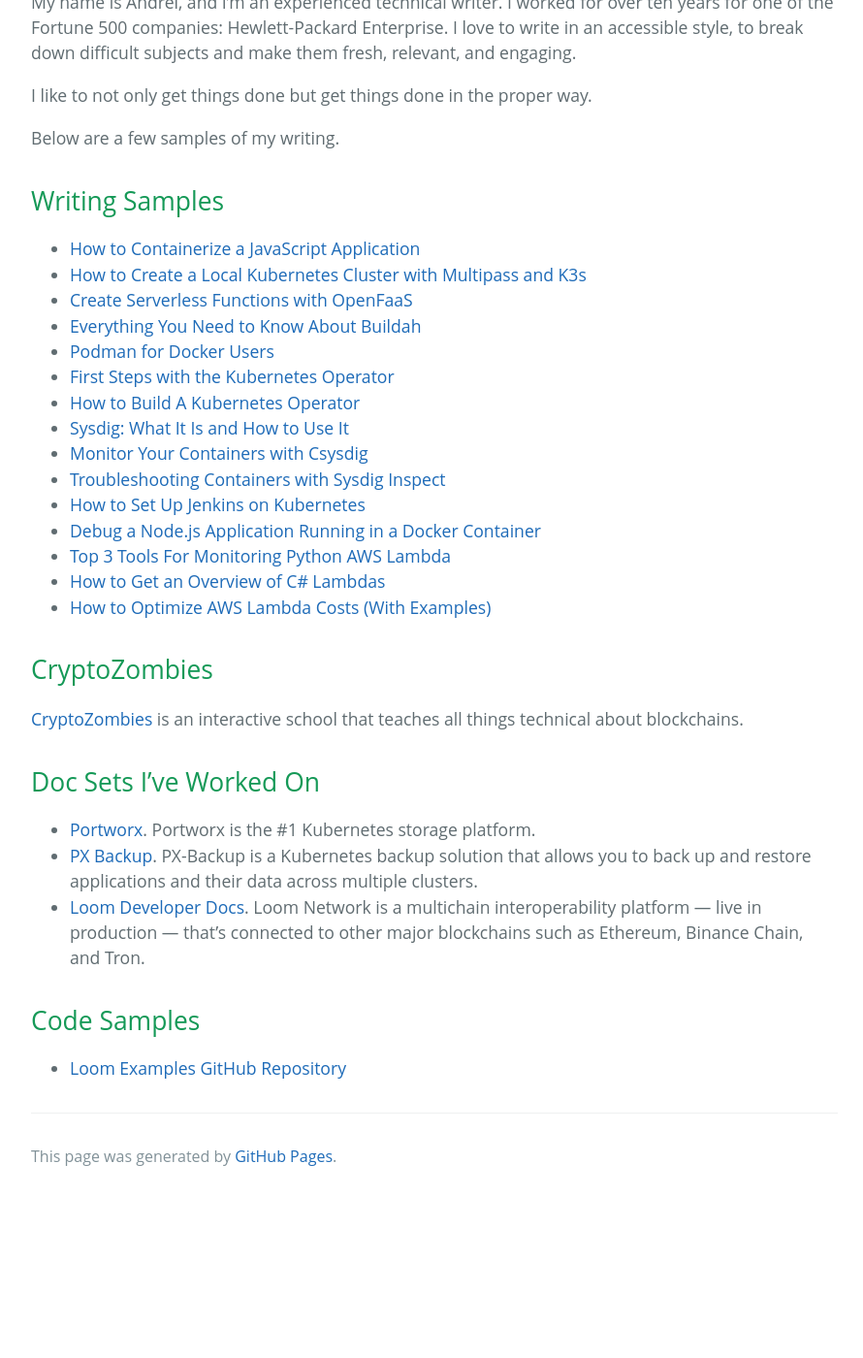
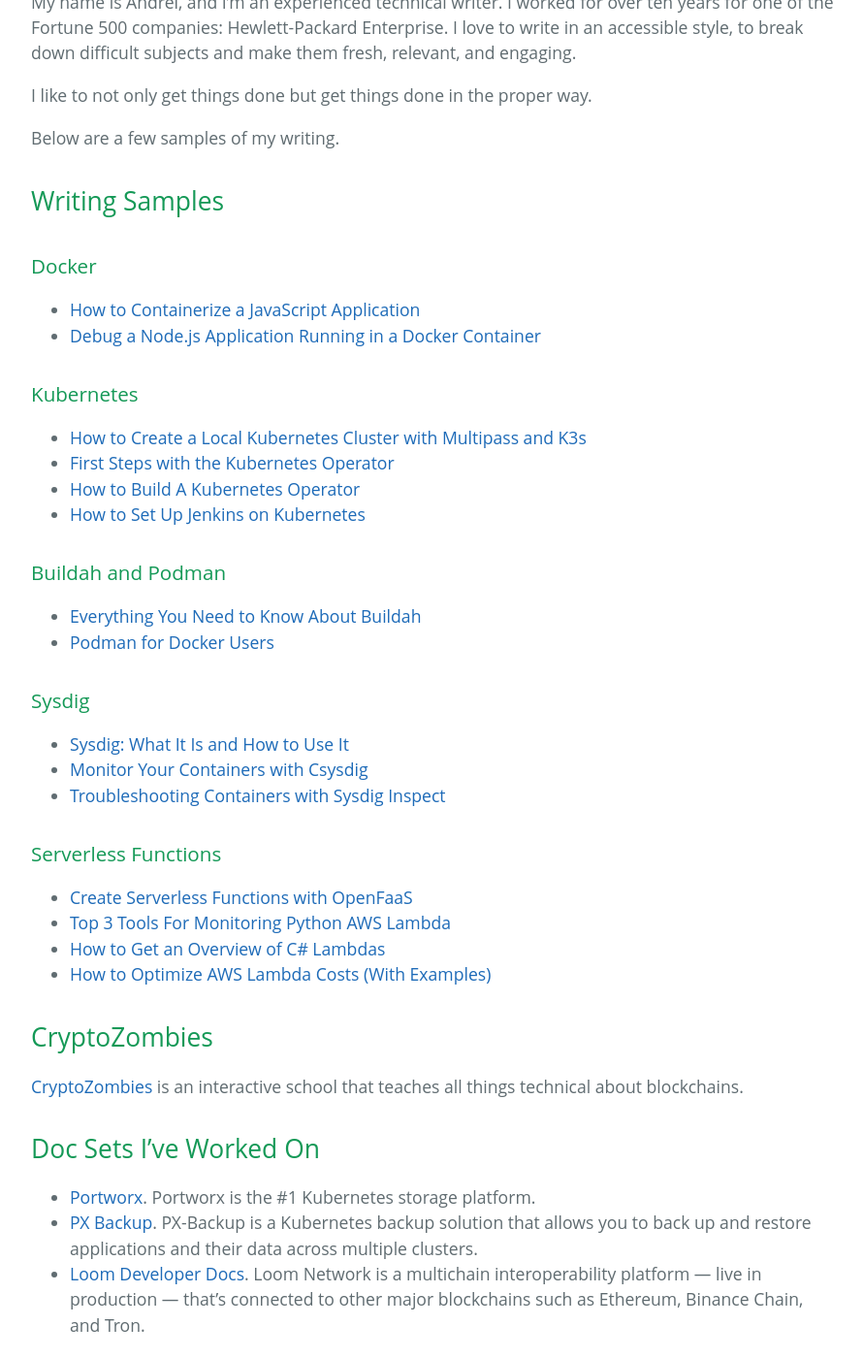
Before and after one commit to andreipope/andreipope.github.io, a Jekyll site: the page built from index.md, in a window 1280 px wide and 1400 px high, scrolled down 426 px. Shown: the whole window at 97% size, without its empty margins (192-1082 px from the left). Built offline with Jekyll 4.4.1, drawn with Linux system fonts in a browser that asks for light colours; before the commit the page ends 1662 px from its top, so only the background shows below that.

Commit message:
Update index.md

```diff
--- a/index.md
+++ b/index.md
@@ -9,19 +9,28 @@ I like to not only get things done but get things done in the proper way.
 Below are a few samples of my writing.
 ## Writing Samples
 
+### Docker
 * [How to Containerize a JavaScript Application](/tutorials/containerize-javascript-application)
 <!--* [Deploy a multi-container application with docker-compose](/tutorials/deploy-multi-container-application-docker-compose)-->
+* [Debug a Node.js Application Running in a Docker Container](https://appfleet.com/blog/debug-a-node-js-application-running-in-a-docker-container/)
+
+### Kubernetes
 * [How to Create a Local Kubernetes Cluster with Multipass and K3s](/tutorials/create-a-cluster-with-multipass-and-k3s)
-* [Create Serverless Functions with OpenFaaS](https://appfleet.com/blog/create-serverless-functions-with-openfaas/)
+* [First Steps with the Kubernetes Operator](https://appfleet.com/blog/first-steps-with-the-kubernetes-operator/)
+* [How to Build A Kubernetes Operator](https://appfleet.com/blog/how-to-build-a-kubernetes-operator/)
+* [How to Set Up Jenkins on Kubernetes](https://appfleet.com/blog/how-to-set-up-jenkins-on-kubernetes/)
+
+### Buildah and Podman
 * [Everything You Need to Know About Buildah](https://appfleet.com/blog/everything-you-need-to-know-about-buildah/)
 * [Podman for Docker Users](https://appfleet.com/blog/podman-for-docker-users/)
-* [First Steps with the Kubernetes Operator](https://appfleet.com/blog/first-steps-with-the-kubernetes-operator/)
-* [How to Build A Kubernetes Operator](https://appfleet.com/blog/how-to-build-a-kubernetes-operator/)
+
+### Sysdig
 * [Sysdig: What It Is and How to Use It](https://appfleet.com/blog/sysdig-what-it-is-and-how-to-use-it/)
 * [Monitor Your Containers with Csysdig](https://appfleet.com/blog/monitor-your-containers-with-csysdig/)
 * [Troubleshooting Containers with Sysdig Inspect](https://appfleet.com/blog/troubleshooting-containers-with-sysdig-inspect/)
-* [How to Set Up Jenkins on Kubernetes](https://appfleet.com/blog/how-to-set-up-jenkins-on-kubernetes/)
-* [Debug a Node.js Application Running in a Docker Container](https://appfleet.com/blog/debug-a-node-js-application-running-in-a-docker-container/)
+
+### Serverless Functions
+* [Create Serverless Functions with OpenFaaS](https://appfleet.com/blog/create-serverless-functions-with-openfaas/)
 * [Top 3 Tools For Monitoring Python AWS Lambda](https://dashbird.io/blog/top-tools-for-monitoring-python-aws-lambda/)
 * [How to Get an Overview of C# Lambdas](https://dashbird.io/blog/how-to-get-overview-c-lambdas/)
 * [How to Optimize AWS Lambda Costs (With Examples)](https://dashbird.io/blog/how-to-optimize-aws-lambda-cost-with-examples/)
```
